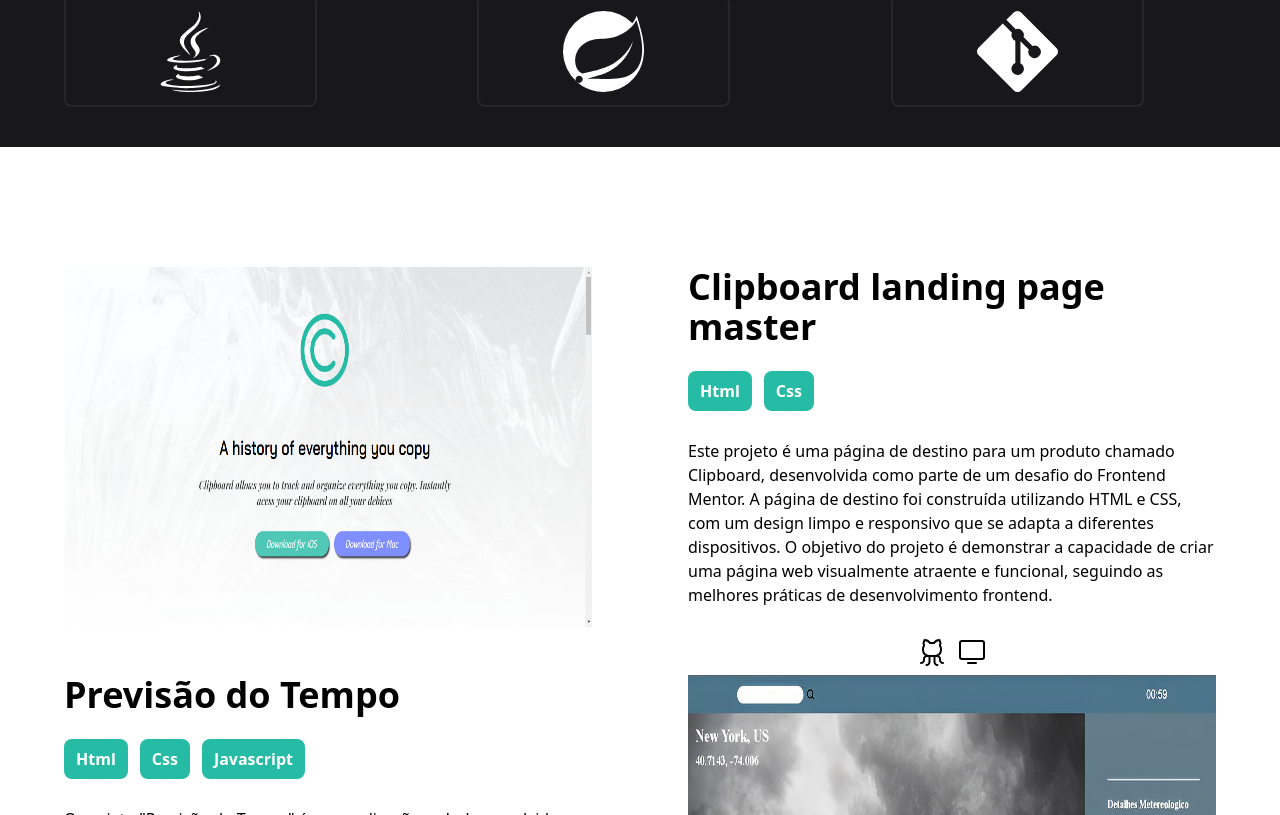
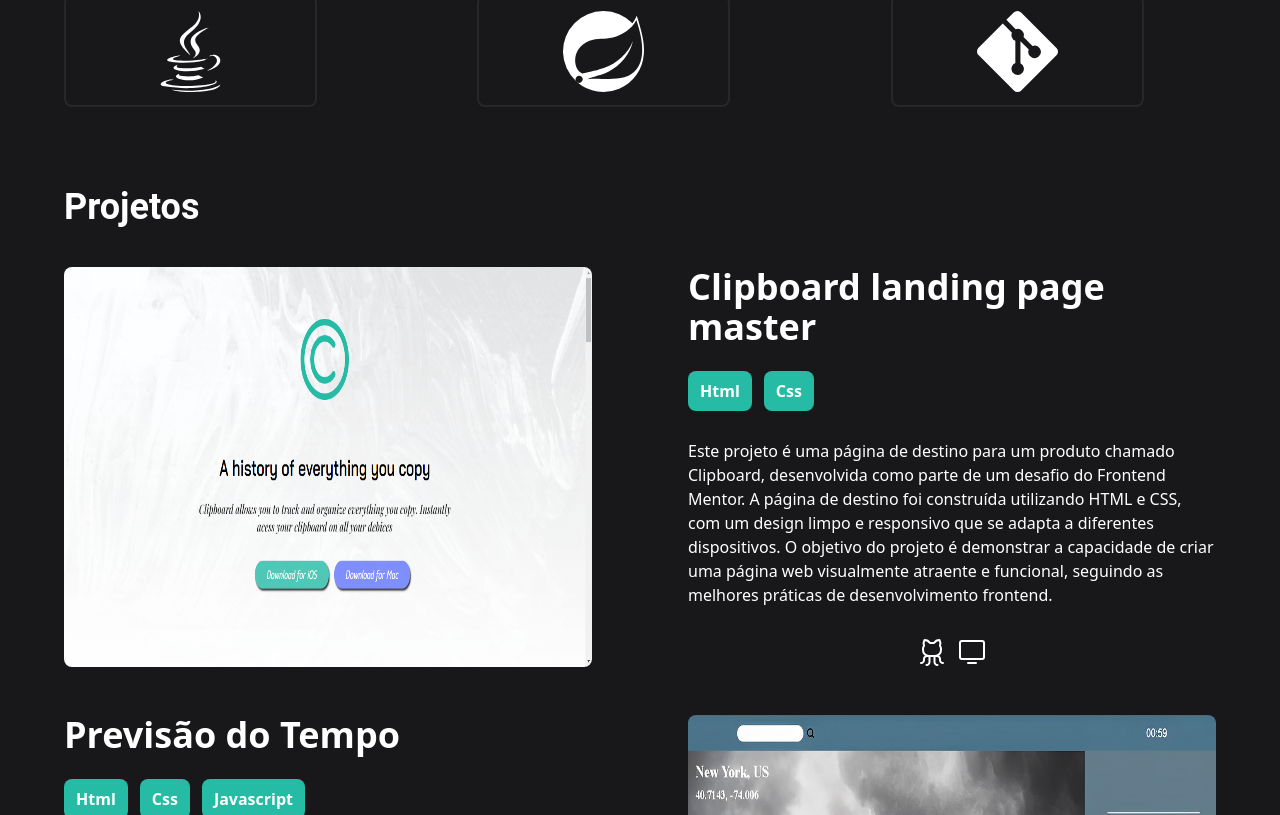
Before and after one commit to Alerrando/Portfolio, a React (Vite) app: page / in a window 1280 px wide. Shown: the part 1325-2140 px from the top of the page. Built offline with nearby package versions, Linux system fonts and the light colour scheme; a web font is replaced by a local one.

Commit message:
feat: add description in some projects

```diff
--- a/src/components/Projects/index.tsx
+++ b/src/components/Projects/index.tsx
@@ -50,7 +50,10 @@
     data: [
       {
         title: "Google",
-        description: "Projeto de cópia da Google",
+        description: `O "Google Clone" é um projeto que visa replicar o layout e a funcionalidade básica da página inicial do Google,
+        incluindo o icônico menu de aplicativos. Este projeto foi desenvolvido com o objetivo de praticar e demonstrar habilidades em HTML,
+        CSS e JavaScript, recriando a interface limpa e intuitiva do Google, que é amplamente reconhecida por sua simplicidade e eficiência.`
+        ,
         img: "Projetos/projeto3.png",
         alt: "Projeto Google",
         githubSite: "https://github.com/Alerrando/Google",
@@ -142,17 +145,17 @@
 export function Projetos() {
 
   return (
-    <section className="py-4">
+    <section className="bg-zinc-900 py-4">
       <a id="projects"></a>
       <div className="max-w-[90%] flex flex-col items-start justify-center gap-10 mx-auto py-6">
         <Title title={"Projetos"} />
         <div className="w-full flex gap-6 overflow-x-auto">
           {projects.map((project: ProjectsType, index: number) => (
             <div className="min-w-full flex flex-col gap-12 pb-6" key={index}>
-                {project.data.map((projectInfo: ProjectType, indexProject: number) => (
-                  <div className={`w-full h-[360px] flex ${indexProject === 1 && "flex-row-reverse"} gap-24`} key={indexProject}>
+                {project.data.map((projectInfo: ProjectTypesProps, indexProject: number) => (
+                  <div className={`w-full h-auto flex flex-col md:flex-row ${indexProject === 1 && "md:flex-row-reverse"} gap-24 text-white`} key={indexProject}>
                     <aside className="w-full h-full">
-                      <img src={projectInfo.img} alt={`projetc-${projectInfo.title}`} className="w-full h-full" />
+                      <img src={projectInfo.img} alt={`projetc-${projectInfo.title}`} className="w-full h-full rounded-lg" />
                     </aside>
 
                     <div className="w-full h-full flex flex-col gap-7 items-start justify-start">
```
